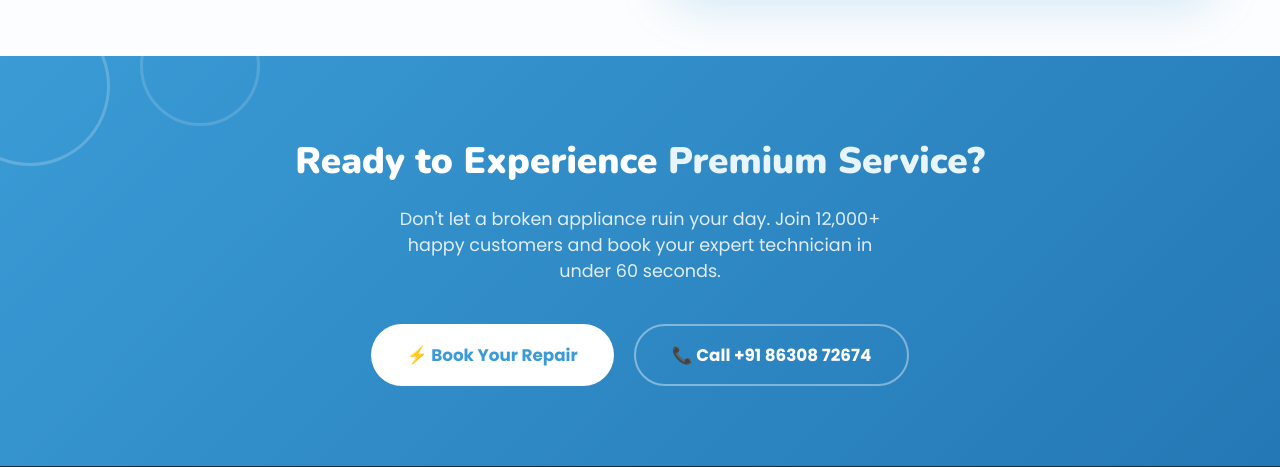
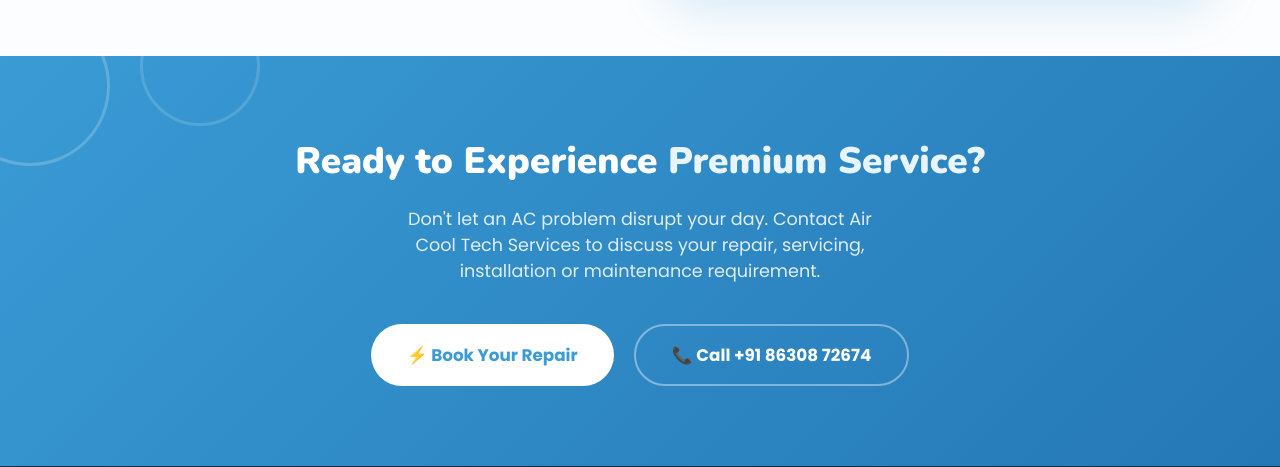
Before and after one commit to AircoolTechServices/AirCoolTechServices, a Flask app: page /ac-repair in a window 1280 px wide. Shown: the part 3185-3652 px from the top of the page. Run offline with Flask 3, Linux system fonts and the light colour scheme.

Commit message:
Improve AC repair page SEO metadata and trust

```diff
--- a/templates/pages/ac_repair.html
+++ b/templates/pages/ac_repair.html
@@ -1,7 +1,7 @@
 {% extends 'base.html' %}
 
 {% block title %}AC Repair & Service | Installation, Cleaning & Gas Leak Check – Air Cool Tech{% endblock %}
-{% block meta_description %}<meta name="description" content="Enquire about AC repair, servicing, installation, uninstallation, cleaning and refrigerant leak checks with Air Cool Tech Services. Serving Bangalore and Noida; contact us to confirm availability." />{% endblock %}
+{% block meta_description %}<meta name="description" content="Need AC repair or service? Air Cool Tech Services handles repair, installation, uninstallation, cleaning and gas leak checks in Bangalore, Noida and Rudrapur. Contact us to confirm availability." />{% endblock %}
 {% block canonical_url %}<link rel="canonical" href="https://www.aircooltechservices.com/ac-repair" />{% endblock %}
 
 {% block extra_css %}
@@ -398,7 +398,7 @@
 
   <div class="section-center" style="max-width: 800px; margin: 0 auto;">
     <h2 class="section-heading">Ready to Experience <span>Premium Service?</span></h2>
-    <p class="section-sub" style="font-size: 1.1rem;">Don't let a broken appliance ruin your day. Join 12,000+ happy customers and book your expert technician in under 60 seconds.</p>
+    <p class="section-sub" style="font-size: 1.1rem;">Don't let an AC problem disrupt your day. Contact Air Cool Tech Services to discuss your repair, servicing, installation or maintenance requirement.</p>
 
     <div class="cta-btns">
       <a href="{{ url_for('contact') }}" class="btn-cta btn-cta-primary">
```
